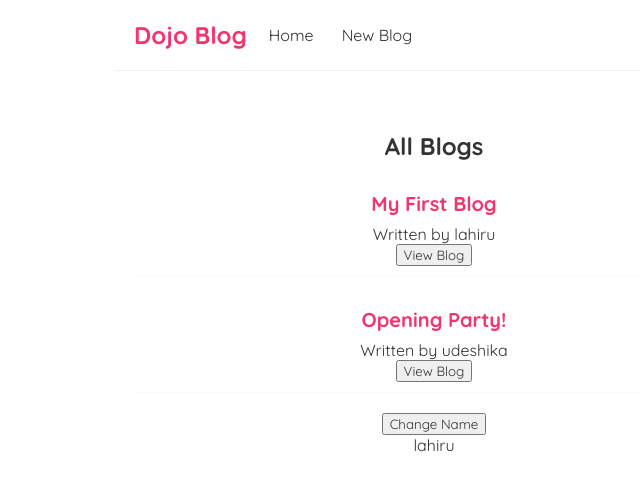
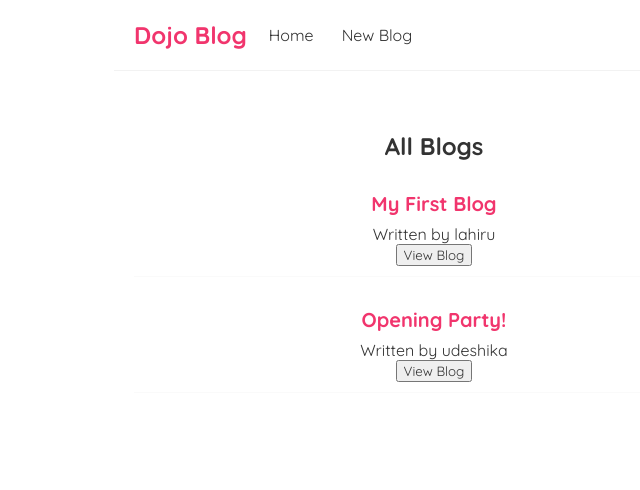
Before and after one commit to LahiruWanigasooriya/Utube_Tutorials, a React (Create React App) app in the folder NetNinjaReact/dojo-blog/: page / in a window 1280 px wide. Shown: the top 490 px of the page, without its empty margins (206-846 px from the left). Built offline with nearby package versions, Linux system fonts and the light colour scheme; data requests are answered from the project's data file.

Commit message:
loading message display created

```diff
--- a/NetNinjaReact/dojo-blog/src/Home.js
+++ b/NetNinjaReact/dojo-blog/src/Home.js
@@ -5,31 +5,27 @@ import BlogList from './BlogList';
 export const Home = () => {
 
   const [blogs, setBlogs] = useState(null);
-
-  const [name, setName] = useState('lahiru');
-
-
+  const [isLoading, setIsLoading] = useState(true);
 
   useEffect(() => {
-    fetch('http://localhost:8000/blogs')
-    .then(res=>{
-      return res.json();
-    })
-    .then(data=>{
-      setBlogs(data);
-    }
-    )
-  }, [name]);
+    setTimeout(() => {
+      fetch('http://localhost:8000/blogs')
+        .then(res => {
+          return res.json();
+        })
+        .then(data => {
+          setBlogs(data);
+          setIsLoading(false);
+        });
+    },1000);
+  }, []);
 
   return (
     <div className="home">
-      {blogs && <BlogList blogs={blogs} title="All Blogs"  />}
-      {/* <BlogList blogs={blogs.filter((blog) => blog.author === "Lahiru")} title="Lahiru's Blogs" handleDelete={handleDelete} /> */}
-      <button onClick={() => setName('udeshika')}>Change Name</button>
-      <p>{name}</p>
-    </div>
+      {isLoading && <div>Loading...</div>}
+      {blogs && <BlogList blogs={blogs} title="All Blogs" />}
+      </div>
   );
 }
 
-
 export default Home;
```
